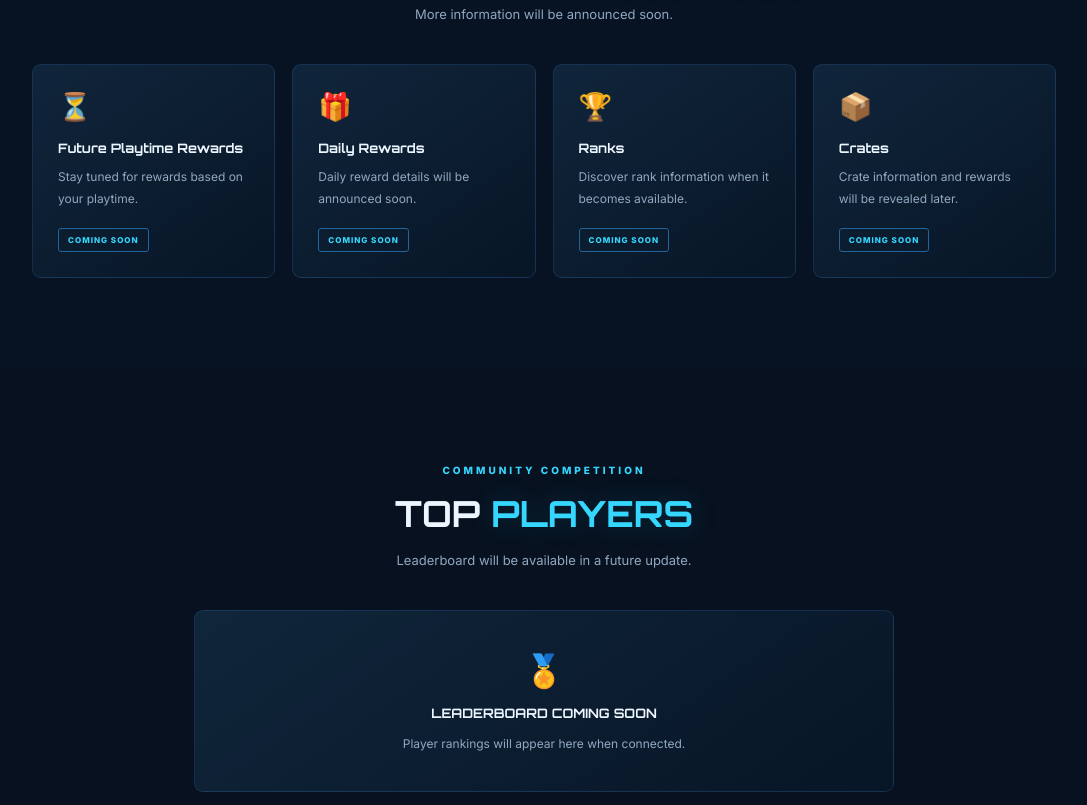
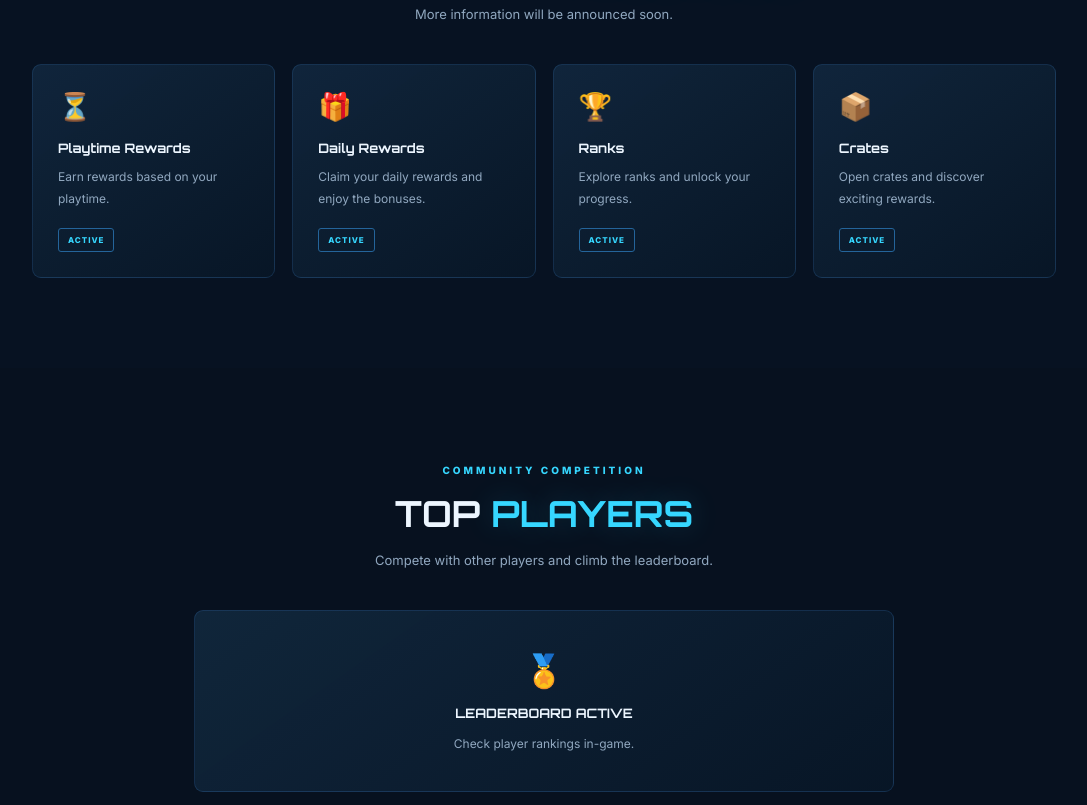
Before and after one commit to nahimhosan262-creator/spider-mc-website, a plain HTML site: page index.html in a window 1280 px wide. Shown: the part 2315-3120 px from the top of the page, without its empty margins (96-1183 px from the left). Drawn offline with Linux system fonts and the light colour scheme; no server answers.

Commit message:
Update active server features

```diff
--- a/index.html
+++ b/index.html
@@ -89,21 +89,21 @@
 <section class="section rewards-section" id="rewards">
   <div class="section-heading"><span class="kicker">PLAY MORE, DISCOVER MORE</span><h2>REWARDS & <span>PROGRESS</span></h2><p>More information will be announced soon.</p></div>
   <div class="info-grid">
-    <article class="info-card"><span class="info-icon">⏳</span><h3>Future Playtime Rewards</h3><p>Stay tuned for rewards based on your playtime.</p><span class="coming">COMING SOON</span></article>
-    <article class="info-card"><span class="info-icon">🎁</span><h3>Daily Rewards</h3><p>Daily reward details will be announced soon.</p><span class="coming">COMING SOON</span></article>
-    <article class="info-card"><span class="info-icon">🏆</span><h3>Ranks</h3><p>Discover rank information when it becomes available.</p><span class="coming">COMING SOON</span></article>
-    <article class="info-card"><span class="info-icon">📦</span><h3>Crates</h3><p>Crate information and rewards will be revealed later.</p><span class="coming">COMING SOON</span></article>
+    <article class="info-card"><span class="info-icon">⏳</span><h3>Playtime Rewards</h3><p>Earn rewards based on your playtime.</p><span class="coming">ACTIVE</span></article>
+    <article class="info-card"><span class="info-icon">🎁</span><h3>Daily Rewards</h3><p>Claim your daily rewards and enjoy the bonuses.</p><span class="coming">ACTIVE</span></article>
+    <article class="info-card"><span class="info-icon">🏆</span><h3>Ranks</h3><p>Explore ranks and unlock your progress.</p><span class="coming">ACTIVE</span></article>
+    <article class="info-card"><span class="info-icon">📦</span><h3>Crates</h3><p>Open crates and discover exciting rewards.</p><span class="coming">ACTIVE</span></article>
   </div>
 </section>
 
 <section class="section extra-section">
-  <div class="section-heading"><span class="kicker">COMMUNITY COMPETITION</span><h2>TOP <span>PLAYERS</span></h2><p>Leaderboard will be available in a future update.</p></div>
-  <div class="empty-state"><span>🏅</span><h3>LEADERBOARD COMING SOON</h3><p>Player rankings will appear here when connected.</p></div>
+  <div class="section-heading"><span class="kicker">COMMUNITY COMPETITION</span><h2>TOP <span>PLAYERS</span></h2><p>Compete with other players and climb the leaderboard.</p></div>
+  <div class="empty-state"><span>🏅</span><h3>LEADERBOARD ACTIVE</h3><p>Check player rankings in-game.</p></div>
 </section>
 
 <section class="section shop-section">
   <div class="section-heading"><span class="kicker">SPIDER MC STORE</span><h2>SERVER <span>SHOP</span></h2><p>Store information has not been announced yet.</p></div>
-  <div class="empty-state"><span>🛒</span><h3>SHOP COMING SOON</h3><p>There are no listed products at the moment.</p></div>
+  <div class="empty-state"><span>🛒</span><h3>SHOP ACTIVE</h3><p>There are no listed products at the moment.</p></div>
 </section>
 
 <section class="section join-section" id="join">
```
